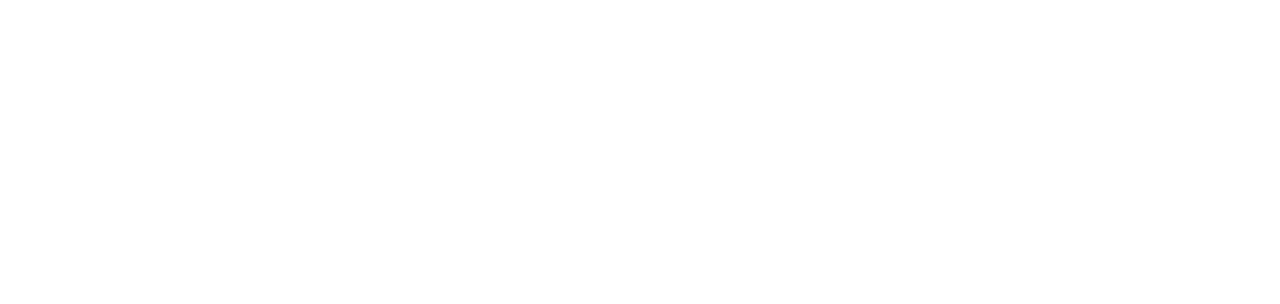
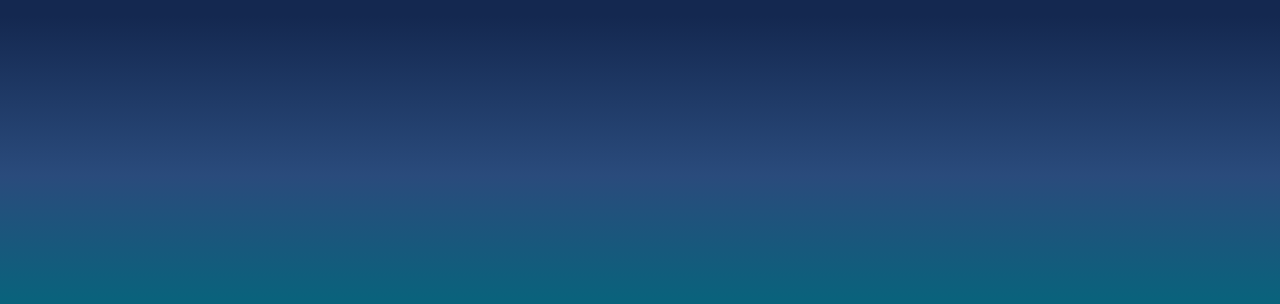
Before and after one commit to skylab-kulubu/skydays-2025, a React (Vite) app: page / in a window 1280 px wide. Shown: the part 304-608 px from the top of the page. Built offline with nearby package versions, Linux system fonts and the light colour scheme; a web font is replaced by a local one.

Commit message:
[FEAT-9] Add default body and page styles

```diff
--- a/src/App.css
+++ b/src/App.css
@@ -0,0 +1,30 @@
+:root {
+  font-size: 16px;
+}
+
+* {
+  padding: 0px;
+  margin: 0px;
+  font-size: 1rem;
+  font-family: "Poppins";
+}
+
+button {
+  cursor: pointer;
+  color: #fff;
+}
+
+body {
+  background: linear-gradient(#142850 40%, #2a4b7c, #00697c, #08687d);
+  min-height: 100vh;
+  color: #fff;
+  overflow-x: hidden;
+}
+
+main {
+  display: flex;
+  flex-direction: column;
+  align-items: center;
+  justify-content: center;
+  gap: 100px;
+}
```
